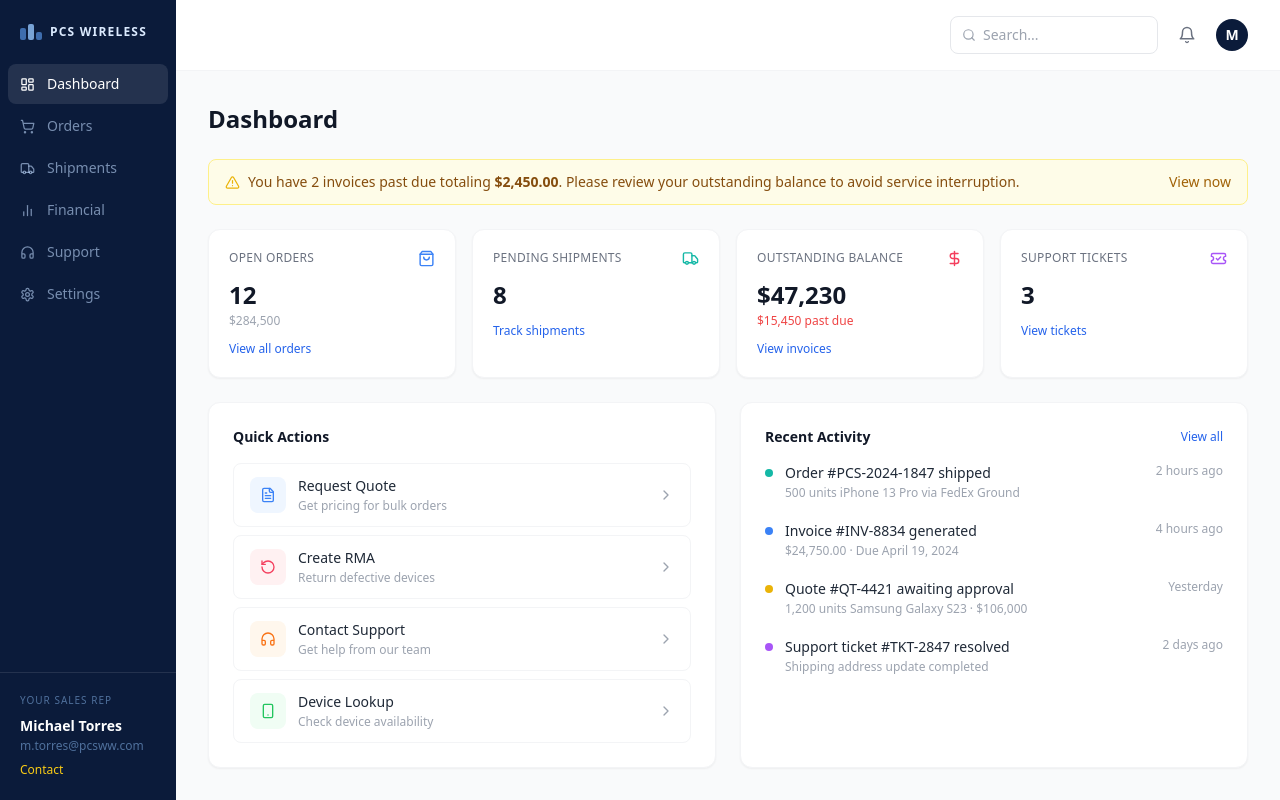
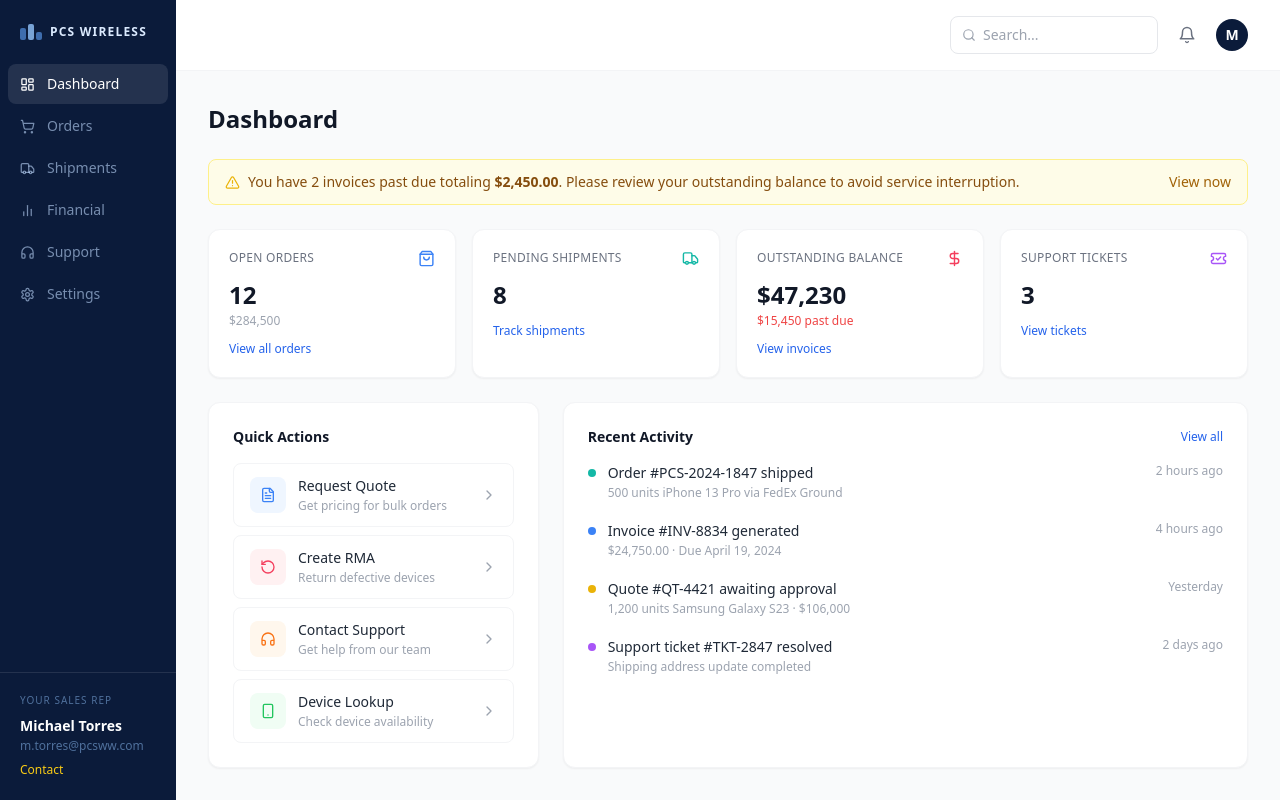
Before and after one commit to thomastorvpcs/pcs-customer-portal, a React (Vite) app in the folder frontend/: page / in a window 1280 px wide. Built offline with nearby package versions, Linux system fonts and the light colour scheme.

Commit message:
Resize Quick Actions (1/3) and Recent Activity (2/3)

```diff
--- a/frontend/src/pages/Dashboard.jsx
+++ b/frontend/src/pages/Dashboard.jsx
@@ -117,9 +117,9 @@ export default function Dashboard() {
       </div>
 
       {/* Bottom Row */}
-      <div className="grid grid-cols-2 gap-6">
+      <div className="grid grid-cols-3 gap-6">
         {/* Quick Actions */}
-        <div className="bg-white rounded-xl p-6 shadow-sm border border-gray-100">
+        <div className="col-span-1 bg-white rounded-xl p-6 shadow-sm border border-gray-100">
           <h2 className="text-sm font-semibold text-gray-900 mb-4">Quick Actions</h2>
           <div className="space-y-2">
             {quickActions.map((a) => (
@@ -143,7 +143,7 @@ export default function Dashboard() {
         </div>
 
         {/* Recent Activity */}
-        <div className="bg-white rounded-xl p-6 shadow-sm border border-gray-100">
+        <div className="col-span-2 bg-white rounded-xl p-6 shadow-sm border border-gray-100">
           <div className="flex justify-between items-center mb-4">
             <h2 className="text-sm font-semibold text-gray-900">Recent Activity</h2>
             <a href="#" className="text-xs text-blue-600 hover:underline">
```
